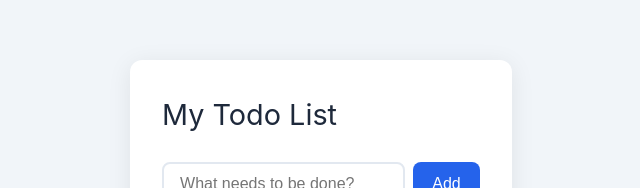
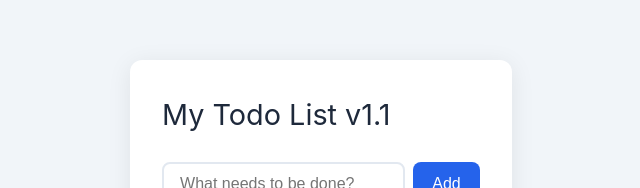
Before and after one commit to kaishuenc/electron-app, a React (Vite) app in the folder src/renderer/: page / in a window 1280 px wide. Shown: the part 188-376 px from the top of the page, without its empty margins (319-959 px from the left). Built offline with nearby package versions, Linux system fonts and the light colour scheme.

Commit message:
release v1.1.0 update

```diff
--- a/package.json
+++ b/package.json
@@ -1,6 +1,6 @@
 {
     "name": "electron-app",
-    "version": "1.0.0",
+    "version": "1.1.0",
     "description": "An Electron application with React and TypeScript",
     "main": "./out/main/index.js",
     "author": "example.com",
--- a/src/renderer/src/App.tsx
+++ b/src/renderer/src/App.tsx
@@ -30,7 +30,7 @@
 setTodos(prev => prev.filter(t => t.id !== id))
 return (
 <div className="app">
-<h1>My Todo List</h1>
+<h1>My Todo List v1.1</h1>
 <div className="input-row">
 <input
 value={input}
```
